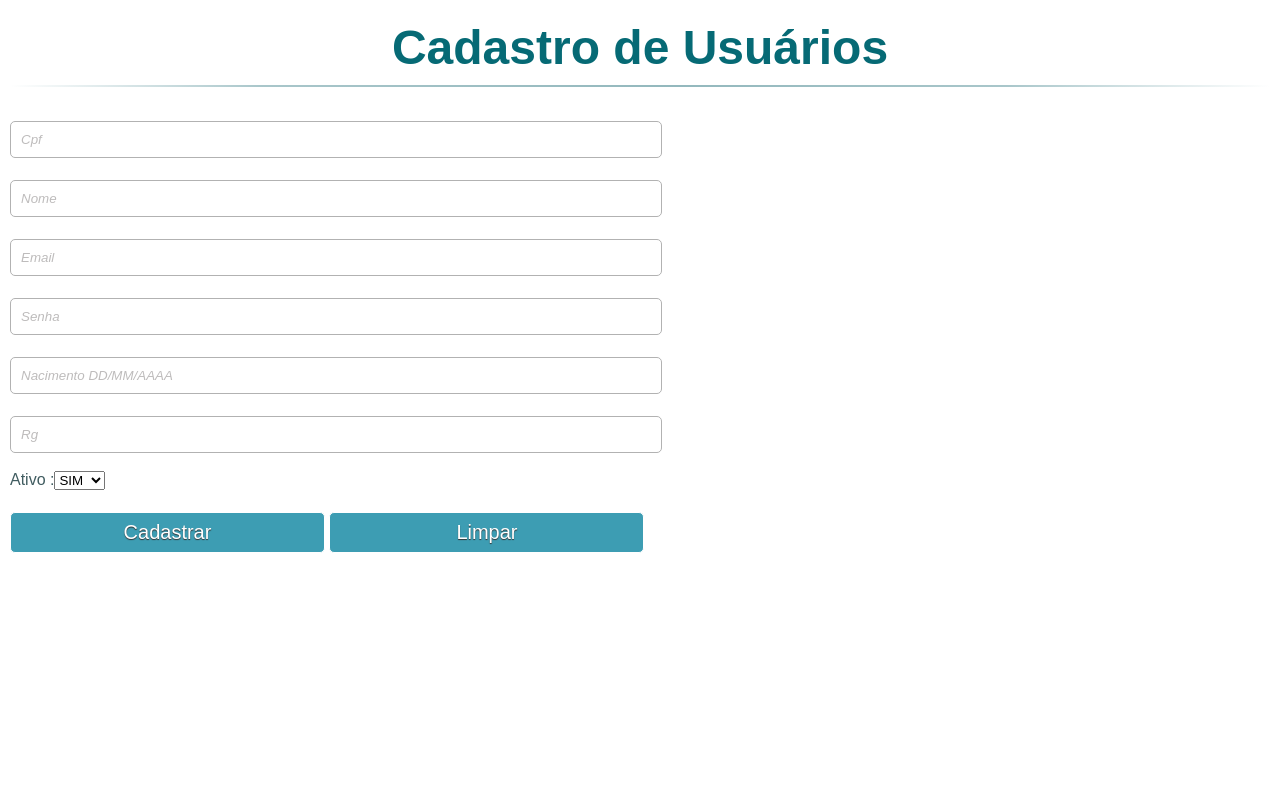
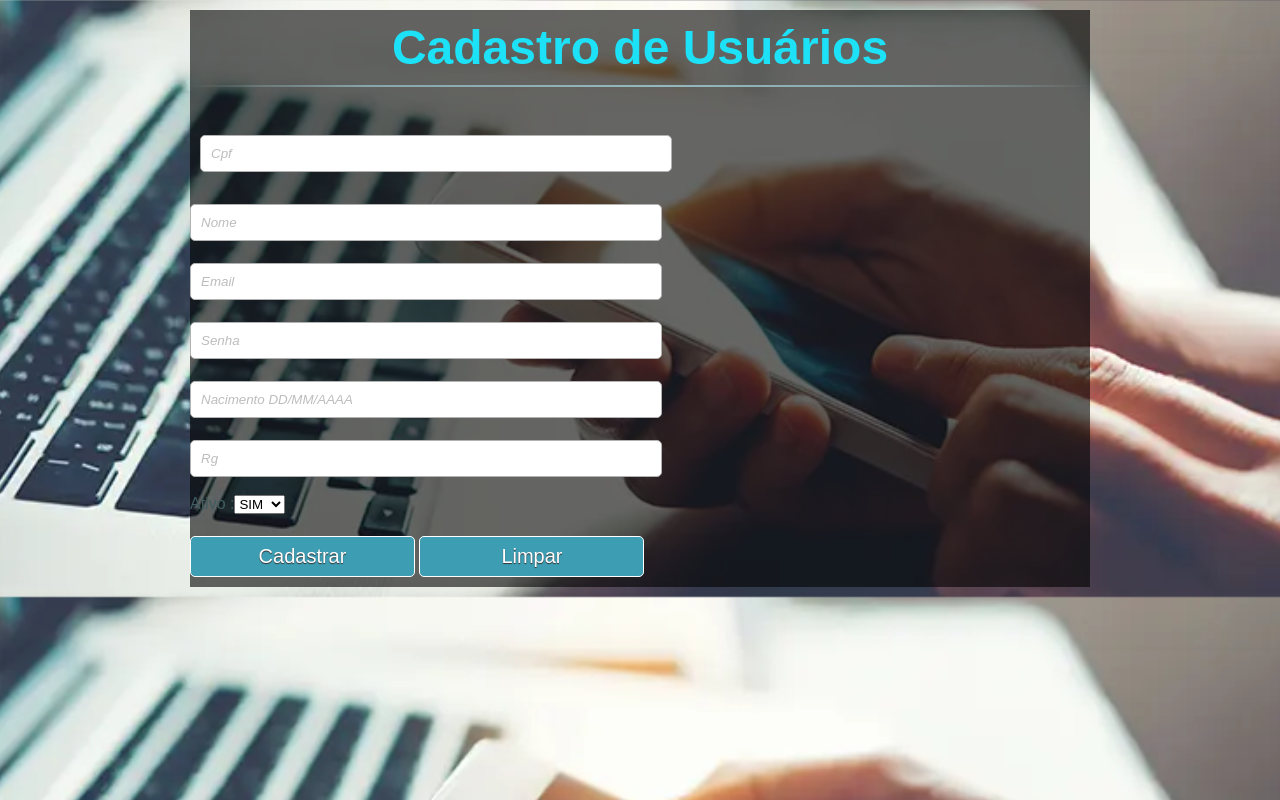
Before and after one commit to ricbalzan/PjWeb, a PHP site: page /View/User/cadUsuario.php in a window 1280 px wide. Run offline with PHP 8.4, Linux system fonts and the light colour scheme.

Commit message:
css
atualização de css

```diff
--- a/View/User/cadUsuario.php
+++ b/View/User/cadUsuario.php
@@ -7,14 +7,15 @@
     </head>
 
     <body>
-<div>
+<div class="conteudo">
     <form action="../../Controller/UserController.php" method="post" action="" name="form_user">
 
     <h1>Cadastro de Usuários</h1>
 
-
-        <input type="text" name="txtCpf" id="txtCpf" placeholder="Cpf" /><br><br>
-        <input type="text" name="txtNome" id="txtNome" placeholder="Nome" /><br><br>
+        <div id="cpf">
+        <input class="cpf" type="text" name="txtCpf" id="txtCpf" placeholder="Cpf" /><br><br>
+        </div>
+        <input class="nome" type="text" name="txtNome" id="txtNome" placeholder="Nome" /><br><br>
         <input type="text" name="txtEmail" id="txtEmail" placeholder="Email" /><br><br>
         <input type="password" name="txtSenha" id="txtSenha" placeholder="Senha" /><br><br>
         <input type="datetime" name="txtNascimento" id="txtNascimento" placeholder="Nacimento DD/MM/AAAA" /><br><br>
--- a/View/templates/main.css
+++ b/View/templates/main.css
@@ -6,6 +6,9 @@
   }
 
   body{
+    background-image: url(../images/fundo.jpg);
+    background-position: center;
+    background-size: cover;
     margin:10px;
   }
 
@@ -13,22 +16,10 @@
     text-decoration: none;
   }
 
-  /* esconde as ancoras da tela */
-  a.links{
-    display: none;
-  }
-
-  /* content que contem os formulários */
-  .content{
-    width: 500px;
-    margin: 0px auto;
-    position: relative;
-  }
-
   /* formatando o cabeçalho dos formulários */
   h1{
     font-size: 48px;
-    color: #066a75;
+    color: #1de1f7;
     padding: 10px 0;
     font-family: Arial,sans-serif;
     font-weight: bold;
@@ -61,6 +52,7 @@
   ::-webkit-input-placeholder  {
     color: #bebcbc;
     font-style: italic;
+
   }
   input:-moz-placeholder,
   textarea:-moz-placeholder{
@@ -70,6 +62,21 @@
   input {
     outline: none;
   }
+
+    #cpf{
+        position: relative;
+        width: 100%;
+        margin-top: 4px;
+        padding: 10px;
+
+}
+
+
+    .conteudo {
+        background-color: rgb(0,0,0,0.6);
+        width: 900px;
+        margin: auto;
+    }
 
 
   /*formulario*/
```
Also changed, not shown: View/images/fundo.jpg (added).
